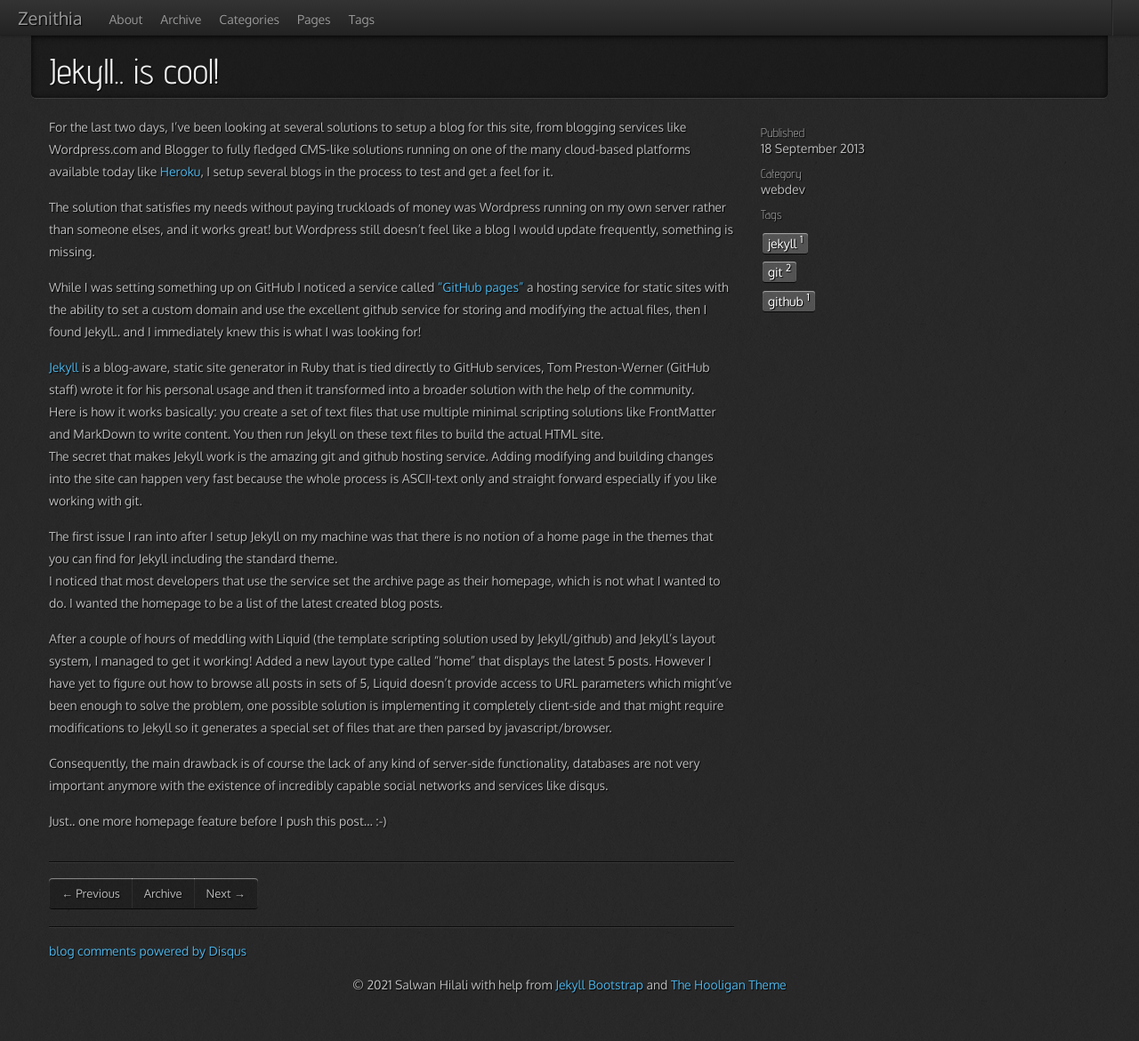
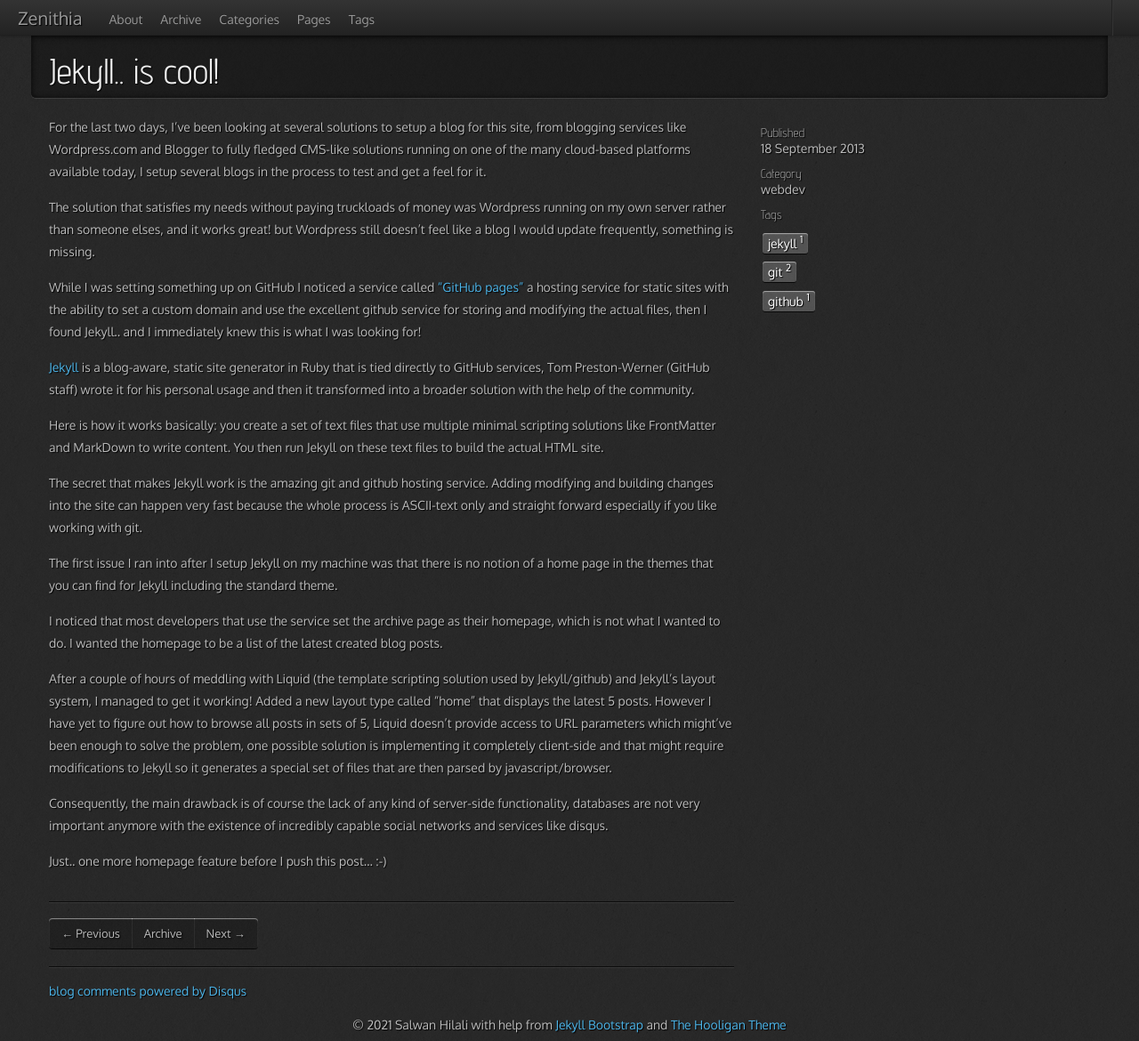
Before and after one commit to Salwan/salwan.github.io, a Jekyll site: the page built from _posts/2013-09-18-jekyll-is-cool.md, in a window 1280 px wide. Shown: the whole page at 89% size. Built offline with Jekyll 4.4.1, drawn with Linux system fonts in a browser that asks for light colours; nearby versions of some CDN libraries; comment, search, counter and statistics services are not loaded; before the commit the page ends 1125 px from its top, so only the background shows below that.

Commit message:
More updates, fixups, changes

```diff
--- a/_posts/2013-09-18-jekyll-is-cool.md
+++ b/_posts/2013-09-18-jekyll-is-cool.md
@@ -7,17 +7,20 @@
 ---
 {% include JB/setup %}
 
-For the last two days, I've been looking at several solutions to setup a blog for this site, from blogging services like Wordpress.com and Blogger to fully fledged CMS-like solutions running on one of the many cloud-based platforms available today like [Heroku](https://www.heroku.com/), I setup several blogs in the process to test and get a feel for it.
+For the last two days, I've been looking at several solutions to setup a blog for this site, from blogging services like Wordpress.com and Blogger to fully fledged CMS-like solutions running on one of the many cloud-based platforms available today, I setup several blogs in the process to test and get a feel for it.
 
 The solution that satisfies my needs without paying truckloads of money was Wordpress running on my own server rather than someone elses, and it works great! but Wordpress still doesn't feel like a blog I would update frequently, something is missing.
 
 While I was setting something up on GitHub I noticed a service called ["GitHub pages"](http://pages.github.com/) a hosting service for static sites with the ability to set a custom domain and use the excellent github service for storing and modifying the actual files, then I found Jekyll.. and I immediately knew this is what I was looking for!
 
-[Jekyll](http://jekyllrb.com/) is a blog-aware, static site generator in Ruby that is tied directly to GitHub services, Tom Preston-Werner (GitHub staff) wrote it for his personal usage and then it transformed into a broader solution with the help of the community.<br />
-Here is how it works basically: you create a set of text files that use multiple minimal scripting solutions like FrontMatter and MarkDown to write content. You then run Jekyll on these text files to build the actual HTML site.<br />
+[Jekyll](http://jekyllrb.com/) is a blog-aware, static site generator in Ruby that is tied directly to GitHub services, Tom Preston-Werner (GitHub staff) wrote it for his personal usage and then it transformed into a broader solution with the help of the community.
+
+Here is how it works basically: you create a set of text files that use multiple minimal scripting solutions like FrontMatter and MarkDown to write content. You then run Jekyll on these text files to build the actual HTML site.
+
 The secret that makes Jekyll work is the amazing git and github hosting service. Adding modifying and building changes into the site can happen very fast because the whole process is ASCII-text only and straight forward especially if you like working with git.
 
-The first issue I ran into after I setup Jekyll on my machine was that there is no notion of a home page in the themes that you can find for Jekyll including the standard theme.<br />
+The first issue I ran into after I setup Jekyll on my machine was that there is no notion of a home page in the themes that you can find for Jekyll including the standard theme.
+
 I noticed that most developers that use the service set the archive page as their homepage, which is not what I wanted to do. I wanted the homepage to be a list of the latest created blog posts.
 
 After a couple of hours of meddling with Liquid (the template scripting solution used by Jekyll/github) and Jekyll's layout system, I managed to get it working! Added a new layout type called "home" that displays the latest 5 posts. However I have yet to figure out how to browse all posts in sets of 5, Liquid doesn't provide access to URL parameters which might've been enough to solve the problem, one possible solution is implementing it completely client-side and that might require modifications to Jekyll so it generates a special set of files that are then parsed by javascript/browser.
```
Also changed, not shown: _posts/2017-12-10-neuromorphic-artificial-intelligence.md (+4 -13 lines), _posts/2018-04-20-pc--6001-lets-begin.md (+4 -2 lines), _posts/2018-04-21-pc--6002-the-pixels-part-1.md (+1 -1 lines), _posts/2018-05-31-pc--6002-spritesr.md (+21 -0 lines), _posts/2013-09-30-zenithia-update-rev-57.md (line endings or trailing spaces).
